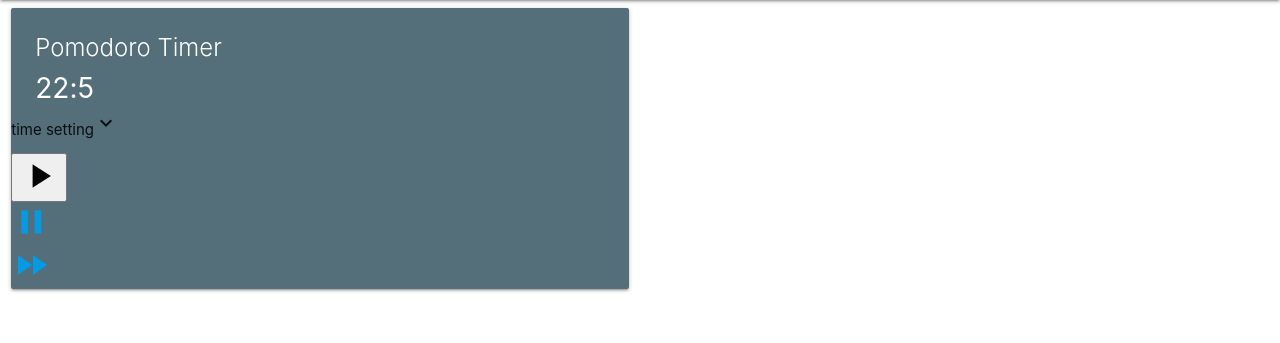
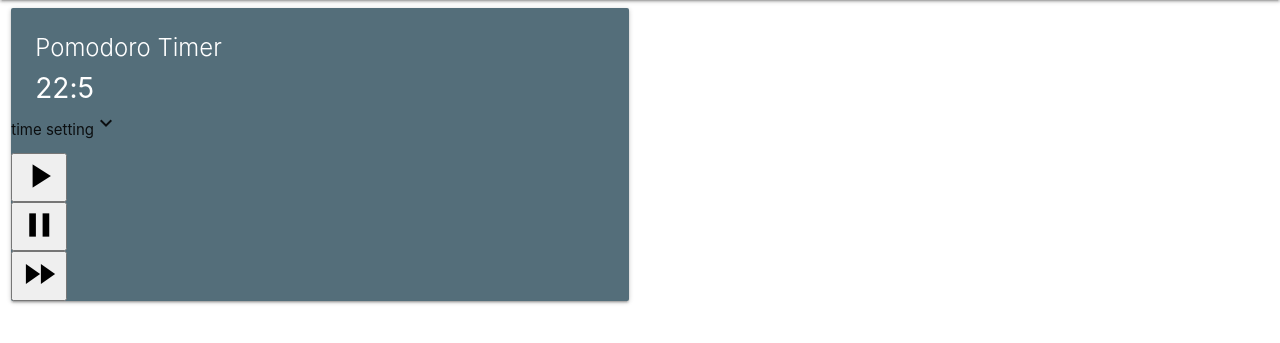
Before and after one commit to hirakei1203/pomodoro, a Django app: page /timer/ in a window 1280 px wide. Shown: the part 64-407 px from the top of the page. Run offline with Django 3.2, Linux system fonts and the light colour scheme.

Commit message:
space reaction

```diff
--- a/timer/static/timer/timer.js
+++ b/timer/static/timer/timer.js
@@ -17,6 +17,7 @@ $(function(){
 
   // カウントダウン機能を定義する
   let countdown = function(){
+    if (status == 1){
       let task_remaining_min = $(".timeleft_min").html();
       let task_remaining_second = $(".timeleft_second").html();
       task_remaining_second_next = task_remaining_second - 1;
@@ -30,6 +31,7 @@ $(function(){
         $(".timeleft_second").html(task_remaining_second_next);
       }
     }
+  }
   // --------------------------------------------------
 
   $("#startBTN").click(function(){
@@ -37,6 +39,11 @@ $(function(){
   status = 1;
   $("#startBTN").prop("disabled", true);
   setInterval(countdown, 1000);
+  })
+
+  $("#pauseBTN").click(function(){
+  status = 0;
+  $("#startBTN").prop("disabled", false);
   })
 
   // inputタグに入力した数値を、メインタイマーに入力する
@@ -50,4 +57,19 @@ $(function(){
     $(".timeleft_second").html(task_setting_second);
   })
 
+// スペースキーで操作できるように！
+document.onkeydown = function(event) {
+  if (event) {
+      if (event.keyCode == 32 || event.which == 32) {
+          if(status == 1) {
+            status = 0;
+            $("#startBTN").prop("disabled", false);
+          } else if (status == 0) {
+            status = 1;
+            $("#startBTN").prop("disabled", true);
+            setInterval(countdown, 1000);
+          }
+      }
+  }
+};
 })
--- a/timer/templates/timer/index.html
+++ b/timer/templates/timer/index.html
@@ -31,8 +31,8 @@
 
       <ul>
         <li><button id="startBTN"><i class="material-icons key-icon">play_arrow</i></button>
-        <li><a href="#"><i class="material-icons key-icon">pause</i></a></li>
-        <li><a href="#"><i class="material-icons key-icon">fast_forward</i></a></li>
+        <li><button id="pauseBTN"><i class="material-icons key-icon">pause</i></button></li>
+        <li><button id="skipBTN"><i class="material-icons key-icon">fast_forward</i></button></li>
       </ul>
 
     </div>
```
Lines whose indentation alone changed are shown as unchanged.
